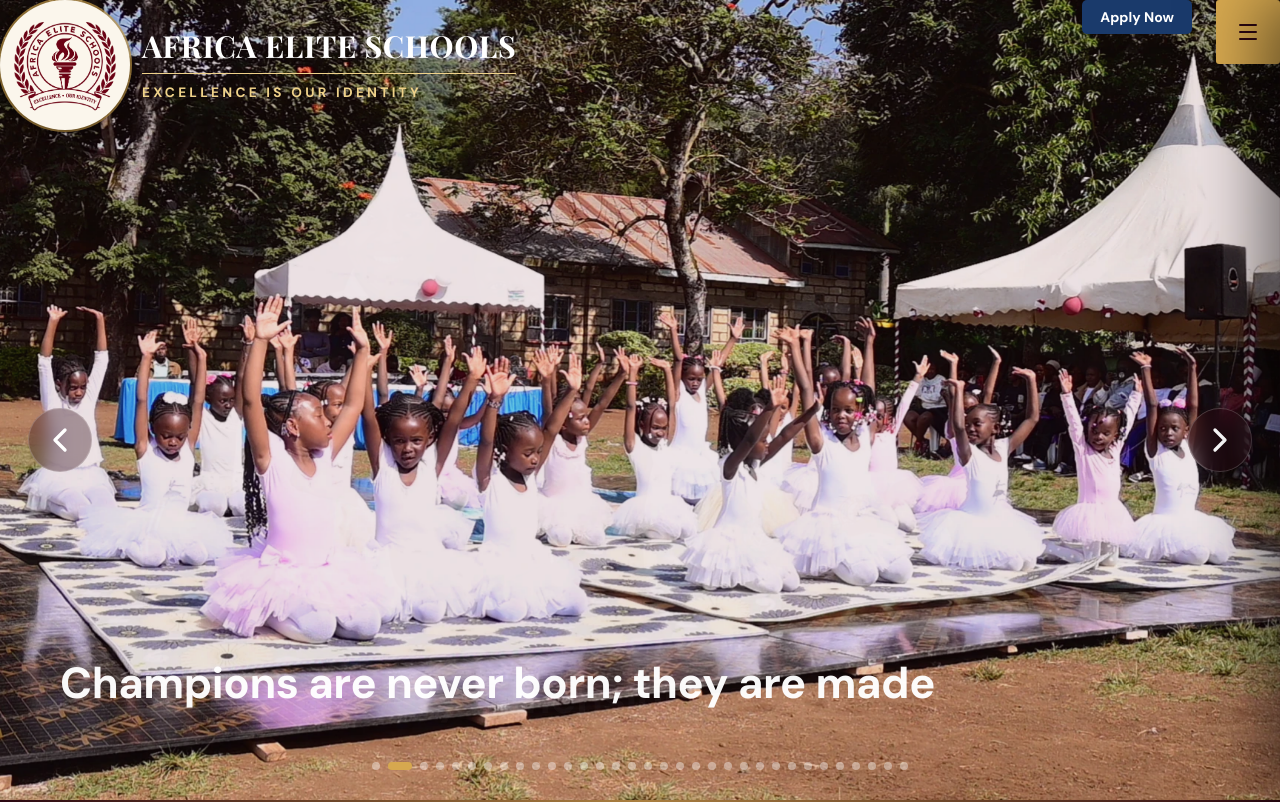
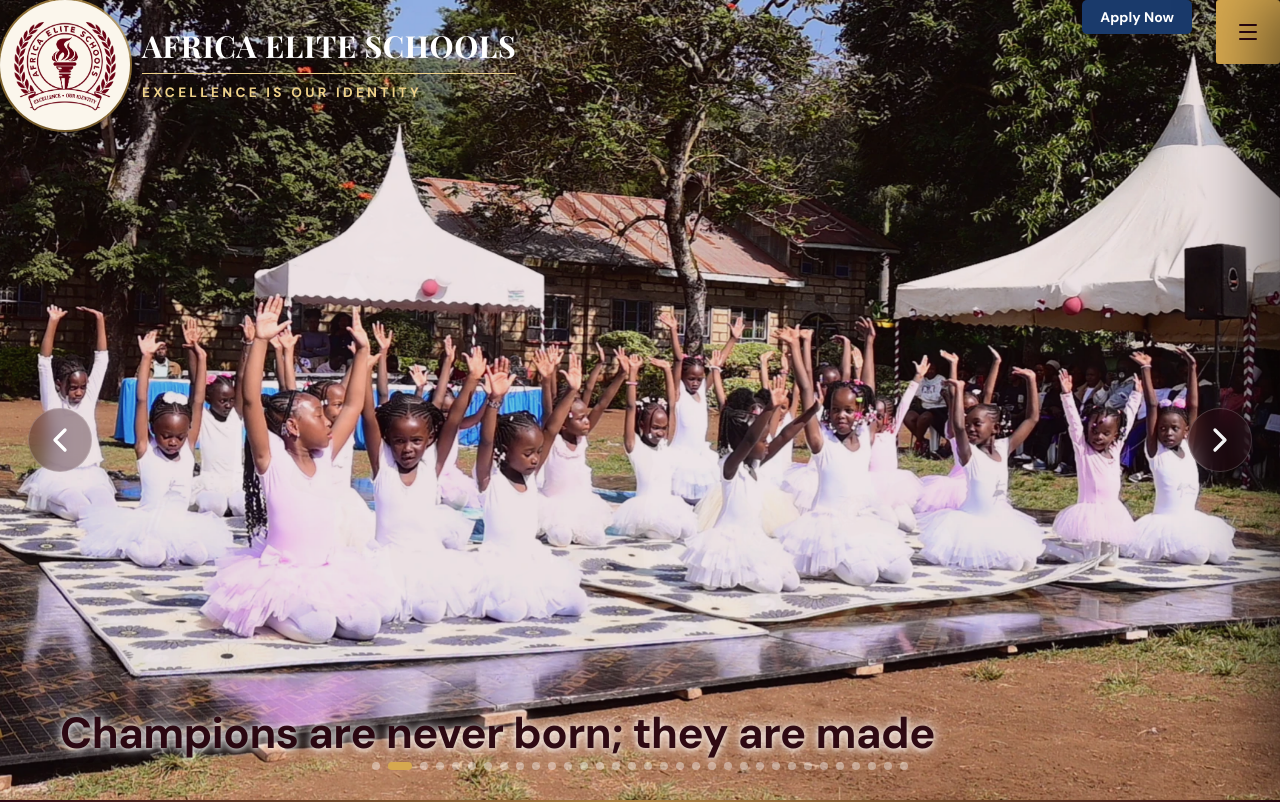
Before and after one commit to sambigitau-wq/AFRICAELITE, a React (Vite) app: page /gallery in a window 1280 px wide. Shown: the top 802 px of the page. Built offline with nearby package versions, Linux system fonts and the light colour scheme; a web font is replaced by a local one.

Commit message:
feat: add admission form with EmailJS + update academics, gallery, and menu

```diff
--- a/src/index.css
+++ b/src/index.css
@@ -438,7 +438,6 @@ p { margin: 0; line-height: 1.7; }
   padding: 0;
   min-height: 80px;
 }
-
 .hero-tagline {
   position: absolute;
   left: 0;
@@ -453,25 +452,28 @@ p { margin: 0; line-height: 1.7; }
   line-height: 1.25;
   letter-spacing: -0.01em;
   font-weight: 700;
-  color: #fff;
+  color: var(--maroon-deep);              /* ← maroon for normal slides */
   text-align: left;
   text-shadow:
-    0 2px 12px rgba(0, 0, 0, 1),
-    0 4px 28px rgba(0, 0, 0, 0.85);
+    0 0 8px rgba(255, 255, 255, 0.85),    /* ← white glow */
+    0 0 16px rgba(255, 255, 255, 0.6),
+    0 2px 4px rgba(255, 255, 255, 0.5);
   pointer-events: none;
 }
-
 .hero-tagline.active {
   opacity: 1;
   transform: translateY(0);
   pointer-events: auto;
 }
-
 .hero-tagline.brand-font {
   font-family: 'Playfair Display', serif;
   font-size: clamp(2.6rem, 4.2vw, 3.8rem);
   font-weight: 600;
   letter-spacing: 0.005em;
+  color: #fff;                            /* ← white — first slide only */
+  text-shadow:
+    0 2px 12px rgba(0, 0, 0, 1),          /* ← dark shadow for contrast */
+    0 4px 28px rgba(0, 0, 0, 0.85);
 }
 
 .slide-arrow {
@@ -1258,7 +1260,7 @@ p { margin: 0; line-height: 1.7; }
 }
 .gallery-slider-content {
   position: absolute;
-  bottom: 90px;
+  bottom: 40px;
   left: 0;
   right: 0;
   z-index: 3;
@@ -1287,7 +1289,11 @@ p { margin: 0; line-height: 1.7; }
   line-height: 1.25;
   letter-spacing: -0.01em;
   font-weight: 700;
-  color: #fff;
+  color: var(--maroon-deep);
+  text-shadow:
+    0 0 8px rgba(255, 255, 255, 0.85),
+    0 0 16px rgba(255, 255, 255, 0.6),
+    0 2px 4px rgba(255, 255, 255, 0.5);
   text-align: left !important;
   pointer-events: none;
 }
--- a/src/pages/Gallery.jsx
+++ b/src/pages/Gallery.jsx
@@ -16,7 +16,7 @@ const photos = [
   { image: '/images/kindergatenpresentation.webp', caption: 'We nurture creativity and authenticity' },
   { image: '/images/classinsession.webp', caption: 'We provide a friendly learning environment' },
   { image: '/images/computerclassinsession.webp', caption: 'We empower our learners with digital skills' },
-  { image: '/images/computerclassinsession3.webp', caption: 'Hands-on technology for a competitive market' },
+  { image: '/images/computerclassinsession2.webp', caption: 'Hands-on technology for a competitive market' },
   { image: '/images/dart.webp', caption: 'Fostering concentration, articulation and focus' },
   { image: '/images/studentsconfidentlypresenting.webp', caption: 'We build courage, nurture self-confidence and develop public speaking skills' },
   { image: '/images/studentsinteracting.webp', caption: 'We prepare our learners for the global market' },
@@ -34,7 +34,7 @@ const photos = [
   { image: '/images/learnersatoldmosescamp.webp', caption: 'Learning beyond the classroom — adventure and discovery' },
   { image: '/images/student.webp', caption: 'Every learner, a story of excellence' },
   { image: '/images/pp2.webp', caption: 'We nurture creativity, confidence, and excellence from an early age' },
-  { image: '/images/PP2INSESSION.webp', caption: 'We nurture creativity, confidence, and excellence from an early age' },
+  { image: '/images/classinsession3.webp', caption: 'We nurture creativity, confidence, and excellence from an early age' },
   { image: '/images/pp2graduation2.webp', caption: 'We nurture creativity, confidence, and excellence from an early age' },
   { image: '/images/israelinamusicfestivalaward.webp', caption: 'Talent developed, excellence celebrated' },
 ]
```
